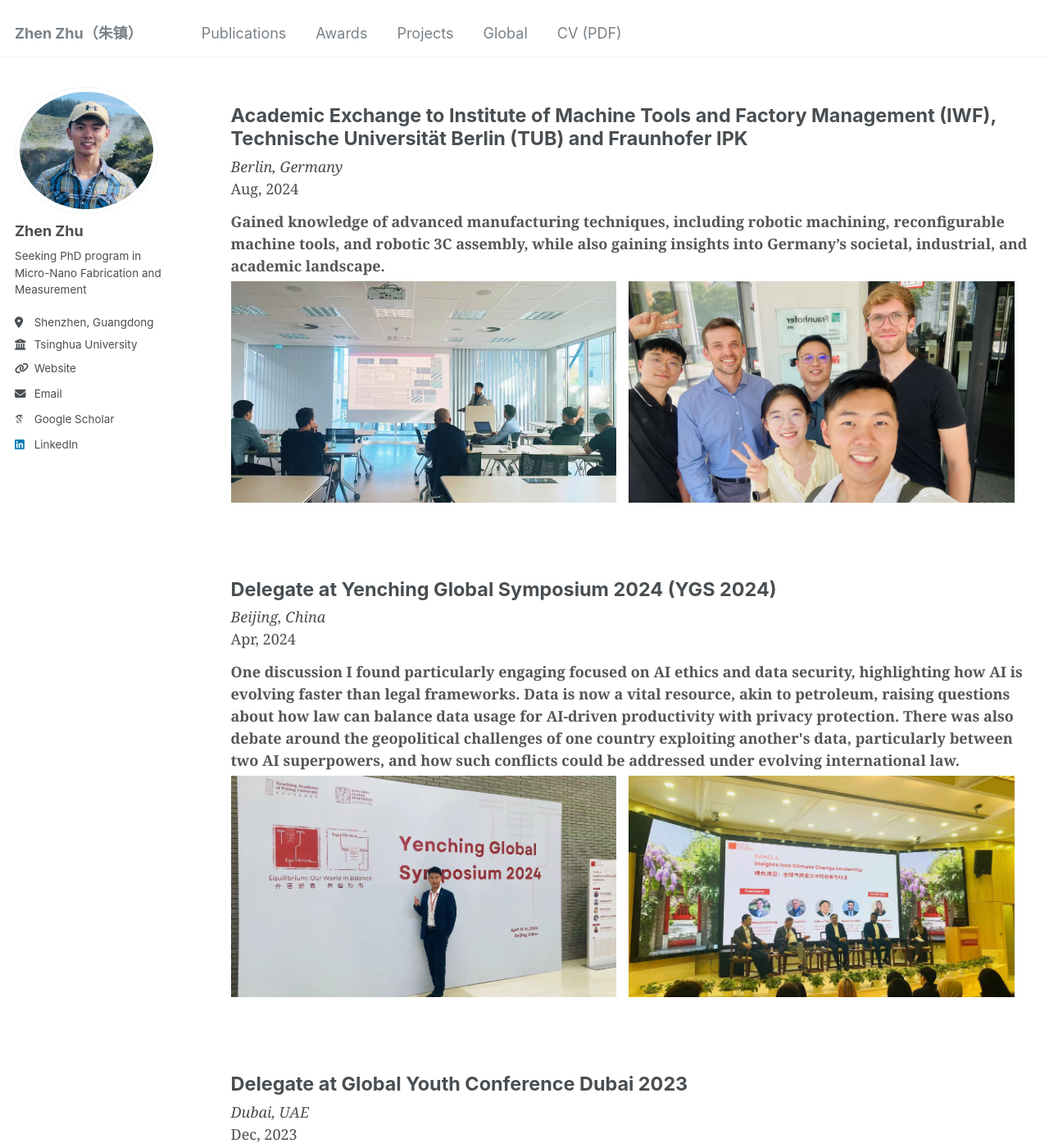
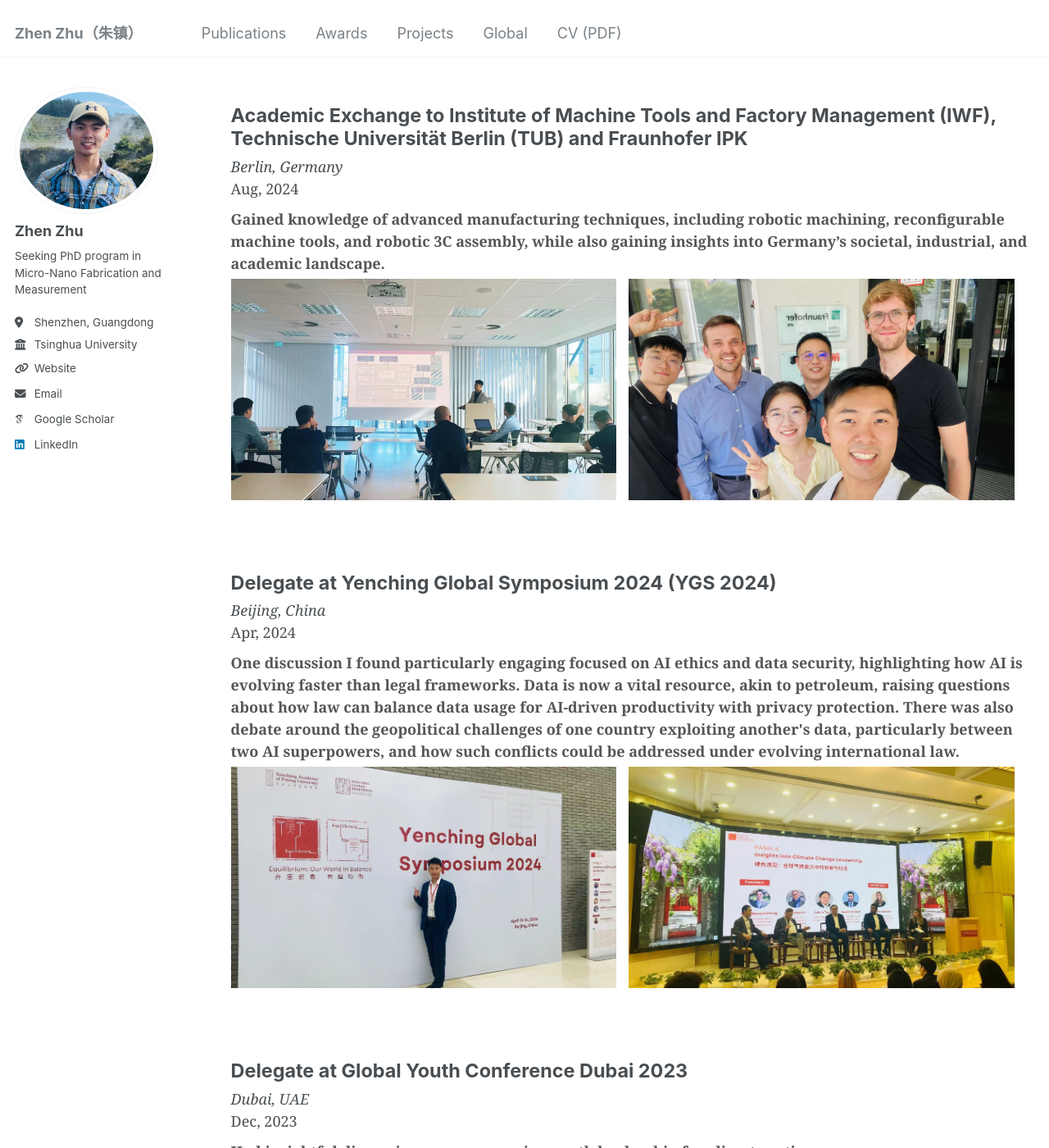
Before and after one commit to zhenzhuzz/zhenzhuzz.github.io, a Jekyll site: the page built from _pages/global.html, in a window 1280 px wide and 1400 px high, scrolled down 192 px. Shown: the whole window at 82% size. Built offline with Jekyll 4.4.1, drawn with Linux system fonts in a browser that asks for light colours; some web fonts are replaced.

Commit message:
Update global.html

```diff
--- a/_pages/global.html
+++ b/_pages/global.html
@@ -81,7 +81,7 @@ author_profile: true
   .global-grid {
     display: flex;
     flex-direction: column;
-    gap: 25px; /* Narrowed the vertical space between sections */
+    gap: 20px; /* Narrowed the vertical space between sections */
   }
 
   .program {
@@ -96,7 +96,7 @@ author_profile: true
 
   .locdate {
     margin-top: -5px; /* Adjust space above the location */
-    margin-bottom: -5px; /* Adjust space below the location if needed */
+    margin-bottom: -8px; /* Adjust space below the location if needed */
   }
 
   .feeling-section {
```
